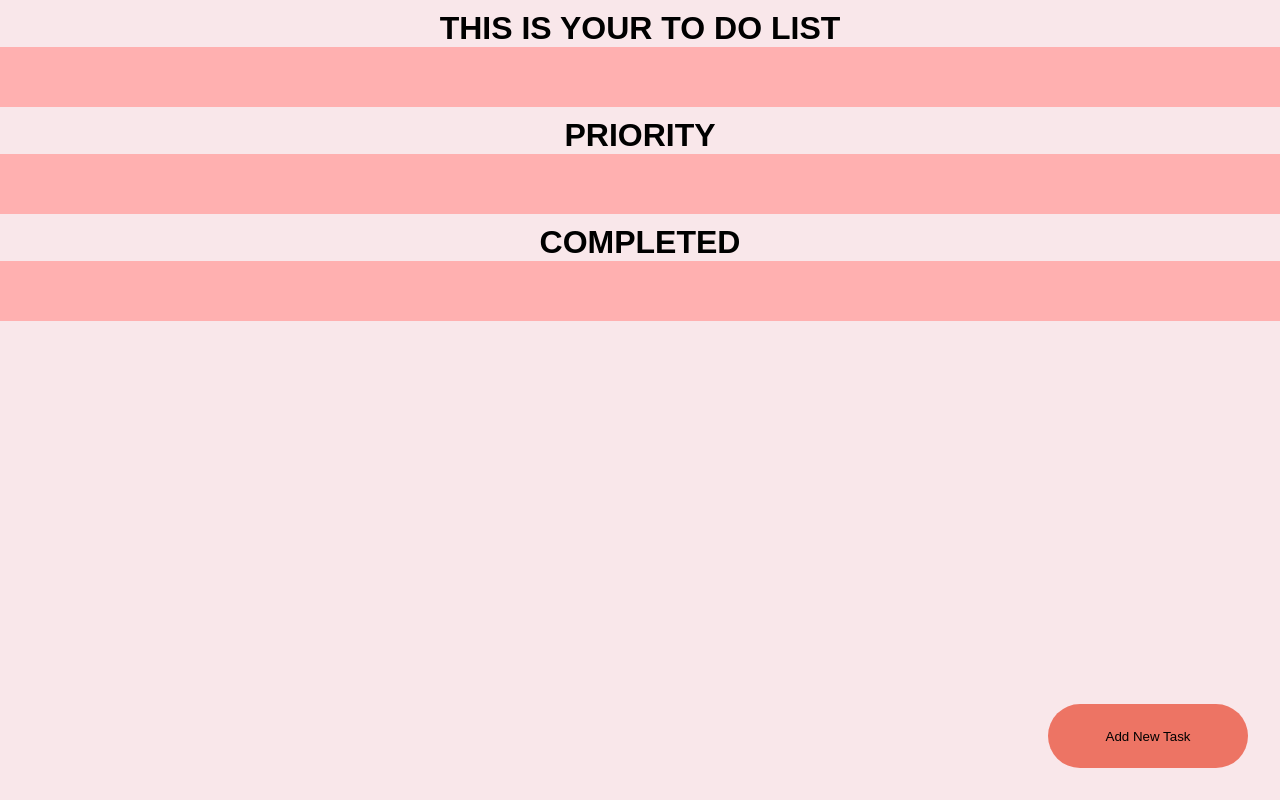
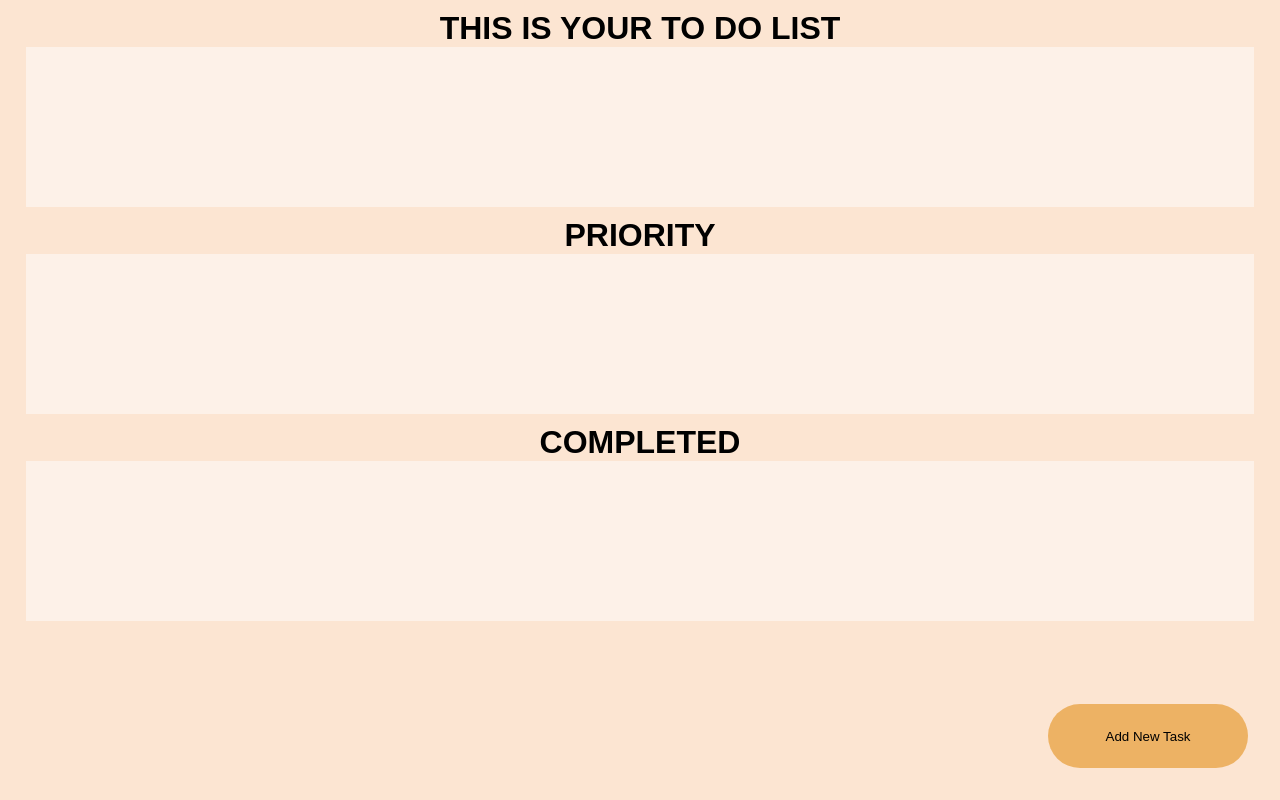
Before and after one commit to PaolaVelasquez2611/Lab-1---Nodes, a plain HTML site: page index.html in a window 1280 px wide. Drawn offline with Linux system fonts and the light colour scheme.

Commit message:
style: changed style in css

```diff
--- a/index.css
+++ b/index.css
@@ -9,7 +9,7 @@
 body {
     display: flex;
     flex-direction: column;
-    background-color: rgb(249, 231, 234);
+    background-color: #fce5d2;
 }
 
 
@@ -38,45 +38,51 @@ body {
 .content{
     display: flex;
     flex-direction: column;
-    background-color: #ffb0b0;
+    background-color: #fdf1e8;
     top: 50px;
     left: 8px;
     right: 8px;
     bottom: 8px;
+    margin-left: 2%;
+    margin-right: 2%;
     transition: 0.5s;
     font-family: 'Abel', sans-serif;
-    padding: 30px;
+    padding: 80px;
 }
 .content2{
     display: flex;
     flex-direction: column;
-    background-color: #ffb0b0;
+    background-color:#fdf1e8;
     top: 50px;
     left: 8px;
     right: 8px;
     bottom: 8px;
+    margin-left: 2%;
+    margin-right: 2%;
     transition: 0.5s;
     font-family: 'Abel', sans-serif;
-    padding: 30px;
+    padding:80px;
 }
 .content3{
     display: flex;
     flex-direction: column;
-    background-color: #ffb0b0;
+    background-color: #fdf1e8;
     top: 50px;
     left: 8px;
     right: 8px;
     bottom: 8px;
+    margin-left: 2%;
+    margin-right: 2%;
     transition: 0.5s;
     font-family: 'Abel', sans-serif;
-    padding: 30px;
+    padding: 80px;
 }
 
 #addPost{
     position: fixed;
     width: 200px;
     height: 64px;
-    background-color: rgb(237, 116, 100);
+    background-color: rgb(237, 178, 100);
     border: 0px solid white;
     border-radius: 32px;
     bottom: 32px;
```
